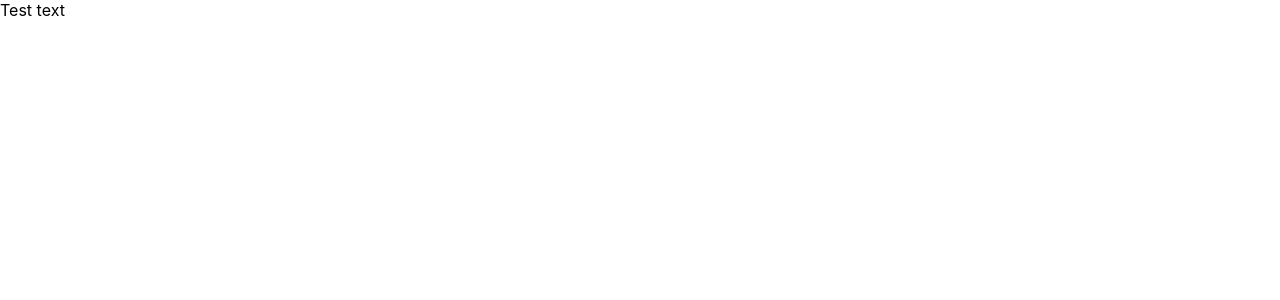
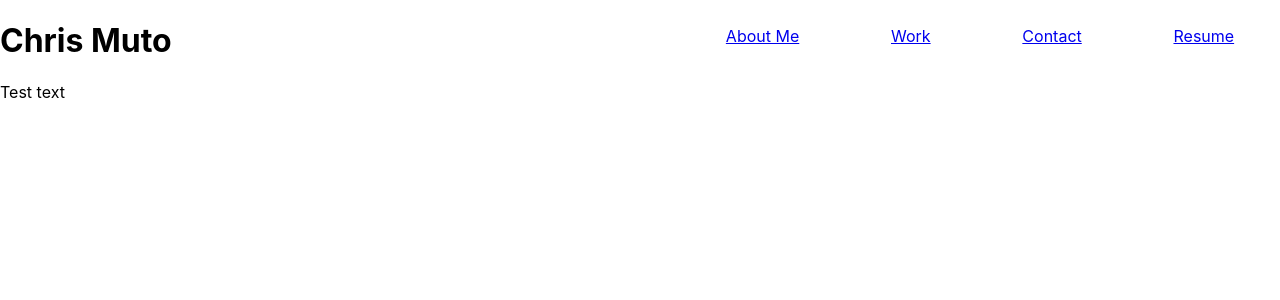
Before and after one commit to chrismuto/react-portfolio, a React (Create React App) app: page / in a window 1280 px wide. Shown: the top 300 px of the page. Built offline with nearby package versions, Linux system fonts and the light colour scheme.

Commit message:
added header content and started styling

```diff
--- a/src/App.css
+++ b/src/App.css
@@ -11,6 +11,30 @@
   .App-logo {
     animation: App-logo-spin infinite 20s linear;
   }
+}
+
+header {
+  display: flex;
+  display: grid;
+  grid-template-columns: 1fr 50%;
+}
+
+nav {
+  display: grid;
+}
+
+.header-ul {
+  display: flex;
+  justify-content: space-around;
+}
+
+.header-li {
+  display: inline;
+  margin: 10px;
+}
+
+h1 {
+  grid-template-columns: 1fr 50%;
 }
 
 .App-header {
--- a/src/components/Portfolio.js
+++ b/src/components/Portfolio.js
@@ -1,11 +1,13 @@
 import React, { useState } from 'react';
+import Navbar from './navbar'
 
 const Portfolio = () => {
     return(
-    <div>
+        <div>
+            <Navbar />
         Test text
-    </div>
-    )
-}
+        </div>
+    );
+};
 
 export default Portfolio;
--- /dev/null
+++ b/src/components/navbar.js
@@ -0,0 +1,27 @@
+import React, { useState } from 'react';
+
+const Navbar = () => {
+    return (
+        <header>
+            <h1> Chris Muto </h1>
+            <nav>
+                <ul className="header-ul">
+                    <li className="header-li">
+                        <a href="#about-me" className="header-a">About Me</a>
+                    </li>
+                    <li className="header-li">
+                        <a href="#worknav" className="header-a">Work</a>
+                    </li>
+                    <li className="header-li">
+                        <a href="#contact" className="header-a">Contact</a>
+                    </li>
+                    <li className="header-li">
+                        <a href="./Resume.pdf" className="header-a">Resume</a>
+                    </li>
+                </ul>
+            </nav>
+        </header>
+    );
+};
+
+export default Navbar;
```
Also changed, not shown: src/components/workSamples.js (added, +7 -0 lines), src/index.css (line endings or trailing spaces).
